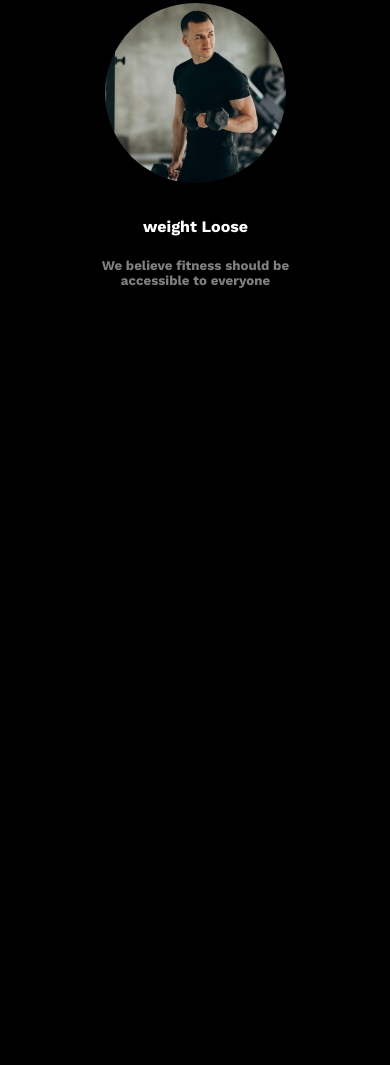
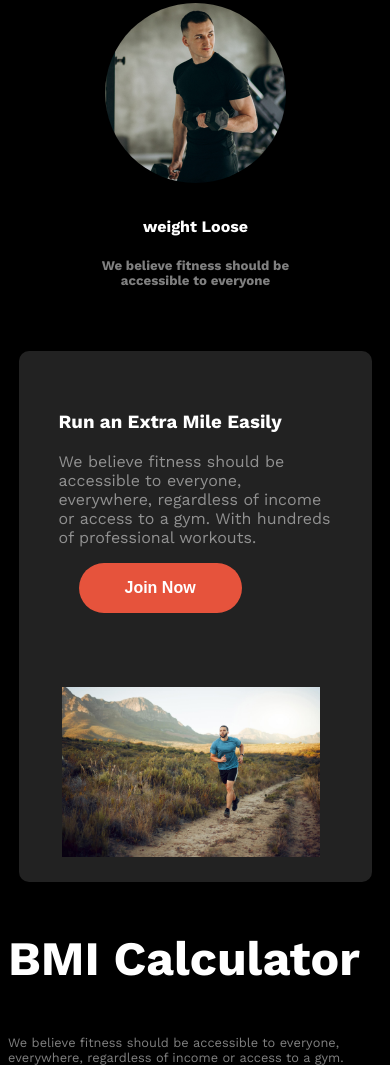
Before and after one commit to Yamlick/ph-assignment-2, a plain HTML site: page index.html in a window 390 px wide. Shown: the part 2410-3475 px from the top of the page. Before the commit the page ends 2769 px from the top, so only its background shows below. Drawn offline with nearby package versions, Linux system fonts and the light colour scheme.

Commit message:
added run extra mile section with responsiveness

```diff
--- a/index.html
+++ b/index.html
@@ -85,6 +85,47 @@
 
          </section>
 
+         <!-- run extra-mile section start  -->
+          <section class="run">
+
+          <div class="run-card display-flex">
+
+            <div class="run-container">
+                <h3 class="run-title text-b-white">Run an Extra
+                    Mile Easily</h3>
+                <p class="text-s-white run-description">We believe fitness should be accessible to everyone, everywhere, regardless of income or access to a gym. With hundreds of professional workouts.</p>
+                <button class="btn-primary">Join Now</button>
+
+            </div>
+
+            <div>
+                <img class="run-image" src="images/run.jpg" alt="">
+            </div>
+          </div>
+
+          </section>
+
+          <!-- BMI calculator section start  -->
+
+          <section>
+          <div class="BMI">
+            <h3 class="b-title text-b-white">BMI Calculator</h3>
+            <p class="b-description text-s-white">We believe fitness should be accessible to everyone, everywhere, regardless of income or access to a gym.</p>
+          </div>
+
+          <div class="BMI-container">
+            <div class="table">
+
+
+            </div>
+            <div class="form">
+
+
+            </div>
+
+          </div>
+          </section>
+
 
 
     </main>
--- a/styles/assignment2.css
+++ b/styles/assignment2.css
@@ -161,6 +161,52 @@
     font-weight: bolder;
 }
 
+/* run extra mile related styles  */
+.run{
+    max-width: 1060px;
+    max-height: 371px;
+    background-color: #222222;
+    margin: 0 auto;
+    border-radius: 10px;
+}
+.run-image{
+    max-width: 365px;
+    max-height: 312px;
+    padding: 30px 32px 29px 165px;
+    border-radius: 18px;
+
+
+
+
+}
+.run-container{
+    padding: 41px  40px 54px;
+
+}
+/* BMI calculator related styles  */
+.BMI{
+    max-width: 671px;
+    max-height: 120px;
+    margin: 0 auto;
+    /* text-align: center; */
+}
+.b-title{
+    font-weight: bold;
+    font-size: 3rem;
+
+}
+.b-description{
+    font-weight: 400px;
+    font-size: 0.8rem;
+
+}
+.BMI-container{
+    max-height: 487px;
+    background-color: #222222;
+    margin: 0 auto;
+}
+
+
 
 /* responsive media quarry  */
 
@@ -201,4 +247,19 @@
         justify-items: center;
     }
 
+    /* run extra responsiveness  */
+    .run{
+        max-width: 353px;
+        max-height: 531px;
+    }
+    .run-image{
+        max-width: 287px;
+        max-height: 170px;
+        padding: 20px 28px 35px 43px;
+
+    }
+    .run-card{
+        flex-direction: column;
+    }
+
 }
```
